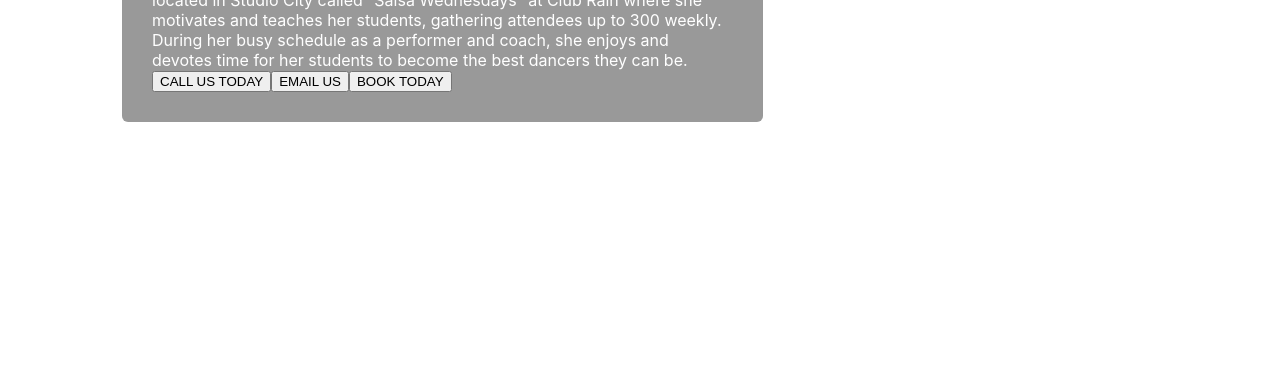
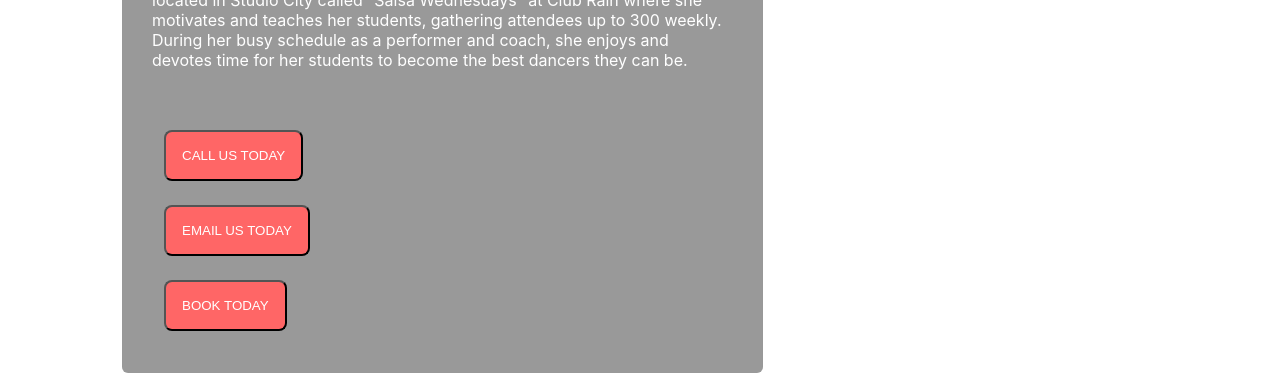
Before and after one commit to anAnun/NatDance, a React (Create React App) app in the folder client/: page / in a window 1280 px wide. Shown: the part 800-1186 px from the top of the page. Before the commit the page ends 938 px from the top, so only its background shows below. Built offline with nearby package versions, Linux system fonts and the light colour scheme.

Commit message:
added CSS to buttons and functionality to email button

```diff
--- a/client/src/App.css
+++ b/client/src/App.css
@@ -41,6 +41,10 @@
   -webkit-box-shadow: inset 0 1px 1px rgba(0, 0, 0, 0.15), 0 1px 0 rgba(255, 255, 255, 0.04);
 }
 
+.button-group {
+  margin-top: 48px;
+}
+
 .component-margin {
   margin-left: 5rem;
   margin-right: 5rem;
@@ -66,6 +70,14 @@
 
 .content-2 {
   grid-area: content-2;
+}
+
+.home-buttons {
+background-color: #ff6666;
+color: white;
+padding: 16px;
+margin: 12px;
+border-radius: 8px;
 }
 
 .img1 {
--- a/client/src/Home.js
+++ b/client/src/Home.js
@@ -3,6 +3,10 @@ import image1 from "./images/Slider1.jpg";
 import image2 from "./images/Slider2.jpg";
 
 class Home extends React.Component {
+  sendEmail = () => {
+    window.location.href = "mailto:n.avakian@hotmail.com";
+  };
+
   render() {
     return (
       <React.Fragment>
@@ -41,10 +45,18 @@ class Home extends React.Component {
               teaches her students, gathering attendees up to 300 weekly. During
               her busy schedule as a performer and coach, she enjoys and devotes
               time for her students to become the best dancers they can be.
-              <div>
-                <button>CALL US TODAY</button>
-                <button>EMAIL US</button>
-                <button>BOOK TODAY</button>
+              <div className="button-group">
+                <div>
+                  <button className="home-buttons">CALL US TODAY</button>
+                </div>
+                <div>
+                  <button className="home-buttons" onClick={this.sendEmail}>
+                    EMAIL US TODAY
+                  </button>
+                </div>
+                <div>
+                  <button className="home-buttons">BOOK TODAY</button>
+                </div>
               </div>
             </div>
           </div>
```
